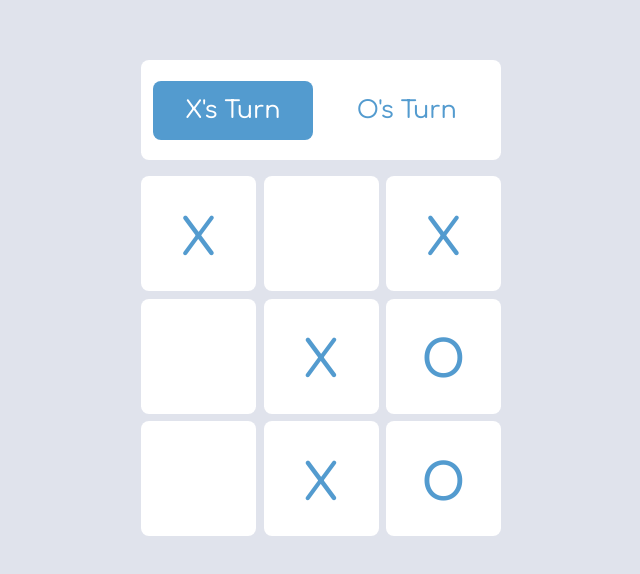
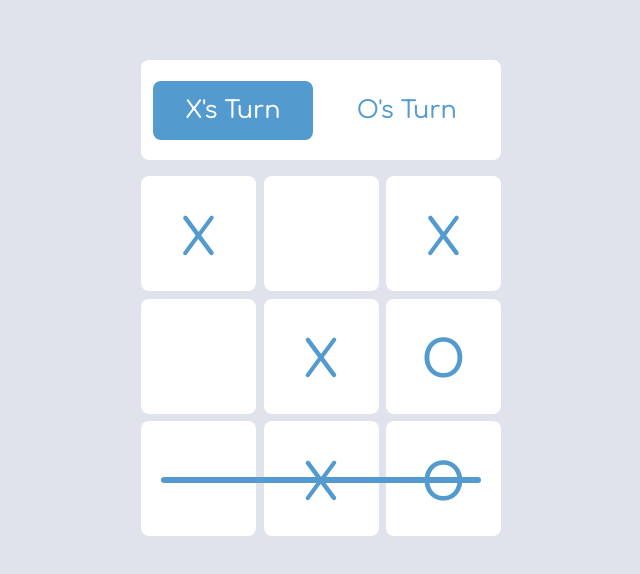
Before and after one commit to KursatDoganCelik/Little-Projects, a plain HTML site: page ticTacToe/ticTacToe.html in a window 1280 px wide. Shown: the part 102-676 px from the top of the page, without its empty margins (319-959 px from the left). Drawn offline with Linux system fonts and the light colour scheme.

Commit message:
element added for win line

```diff
--- a/ticTacToe/ticTacToe.html
+++ b/ticTacToe/ticTacToe.html
@@ -30,6 +30,7 @@
       <button></button>
       <button>X</button>
       <button>O</button>
+      <div class="line-horizontal-third"></div>
     </div>
   </div>
 
```
